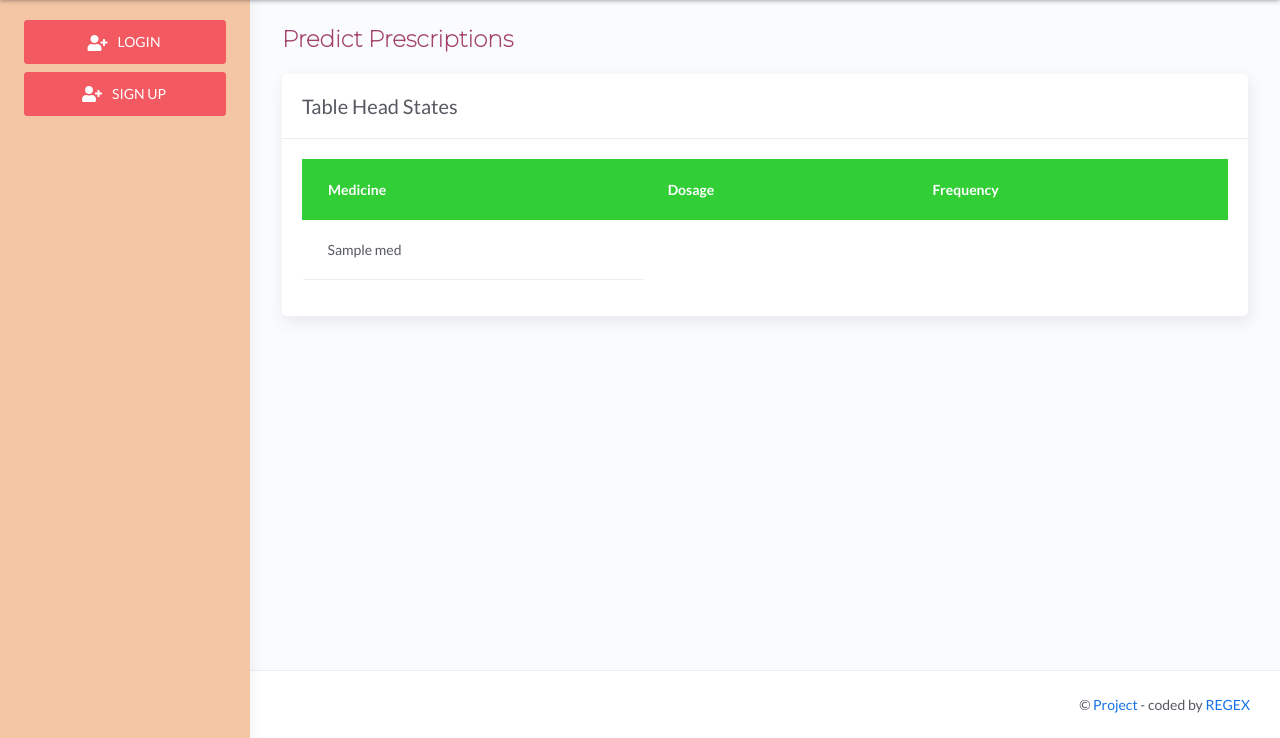
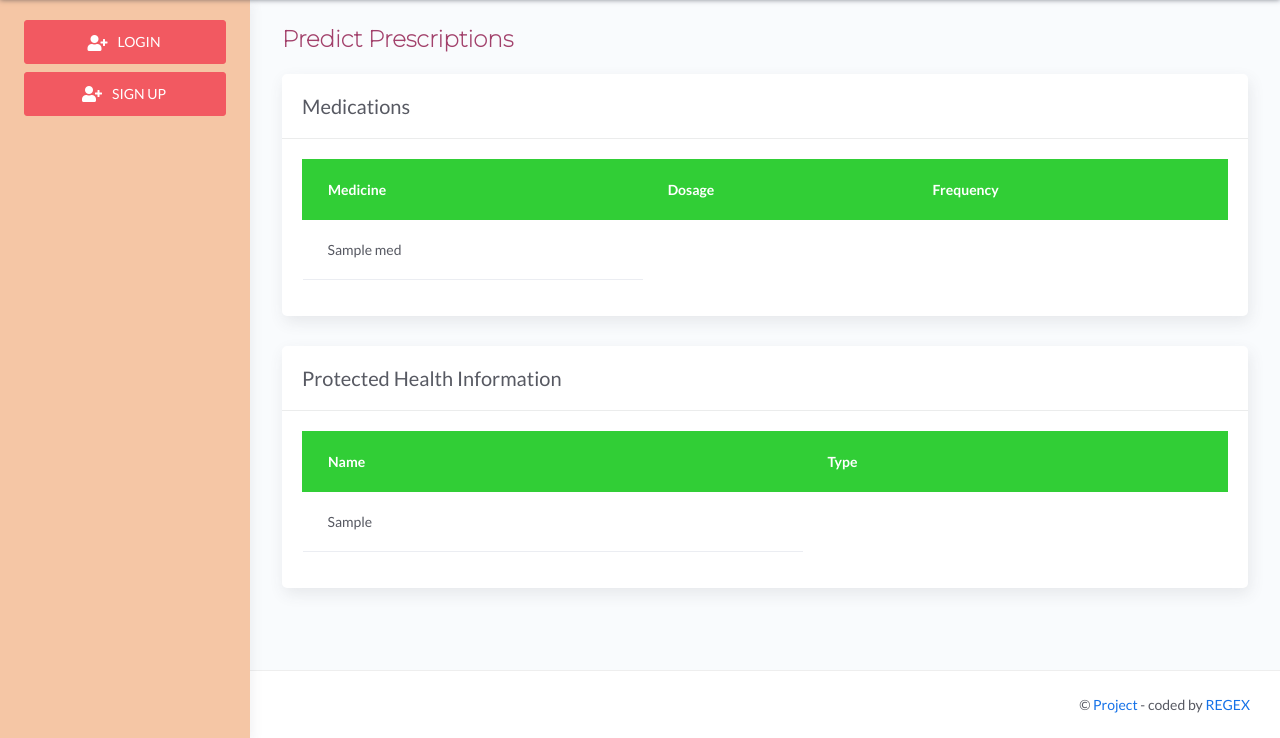
Before and after one commit to adityarajsahu/Medecoder, a Django app: template templates/pages/medication.html in a window 1280 px wide. Shown: the part 62-800 px from the top of the page. Run offline with Django 4.2, Linux system fonts and the light colour scheme; the template is opened without the code that fills it: most values are stand-ins (such as "Sample title", 1, 10 or a date in 2020); some libraries are stand-ins or nearby versions.

Commit message:
Final Push V1

```diff
--- a/templates/pages/medication.html
+++ b/templates/pages/medication.html
@@ -15,7 +15,7 @@
                 <h4 class="page-title">Predict Prescriptions</h4>
                 <div class="card">
                     <div class="card-header">
-                        <div class="card-title">Table Head States</div>
+                        <div class="card-title">Medications</div>
                     </div>
                     <div class="card-body">
                         <table class="table table-head-bg-success">
@@ -33,11 +33,6 @@
                                     {% for d in m %}
                                         <td>{{d}}</td>
                                     {% endfor %}
-
-
-
-
-
 
                                 </tr>
                                 {% endfor %}
@@ -75,6 +70,64 @@
                         </table> -->
                     </div>
                 </div>
+
+                <div class="card">
+                    <div class="card-header">
+                        <div class="card-title">Protected Health Information</div>
+                    </div>
+                    <div class="card-body">
+                        <table class="table table-head-bg-success">
+                            <thead>
+                                <tr>
+
+                                    <th scope="col">Name</th>
+                                    <th scope="col">Type</th>
+                                </tr>
+                            </thead>
+                            <tbody>
+                                {% for m in protected_health_info %}
+                                <tr>
+                                    {% for d in m %}
+                                        <td>{{d}}</td>
+                                    {% endfor %}
+
+                                </tr>
+                                {% endfor %}
+
+                            </tbody>
+                        </table>
+                        <!-- <table class="table table-head-bg-primary mt-4">
+                            <thead>
+                                <tr>
+                                    <th scope="col">#</th>
+                                    <th scope="col">Medicine</th>
+                                    <th scope="col">Dosage</th>
+                                    <th scope="col">Frequency</th>
+                                </tr>
+                            </thead>
+                            <tbody>
+                                <tr>
+                                    <td>1</td>
+                                    <td>Mark</td>
+                                    <td>Otto</td>
+                                    <td>@mdo</td>
+                                </tr>
+                                <tr>
+                                    <td>2</td>
+                                    <td>Jacob</td>
+                                    <td>Thornton</td>
+                                    <td>@fat</td>
+                                </tr>
+                                <tr>
+                                    <td>3</td>
+                                    <td colspan="2">Larry the Bird</td>
+                                    <td>@twitter</td>
+                                </tr>
+                            </tbody>
+                        </table> -->
+                    </div>
+                </div>
+
             </div>
         </div>
     </div>
```
Also changed, not shown: prescription/views.py (+12 -3 lines).
